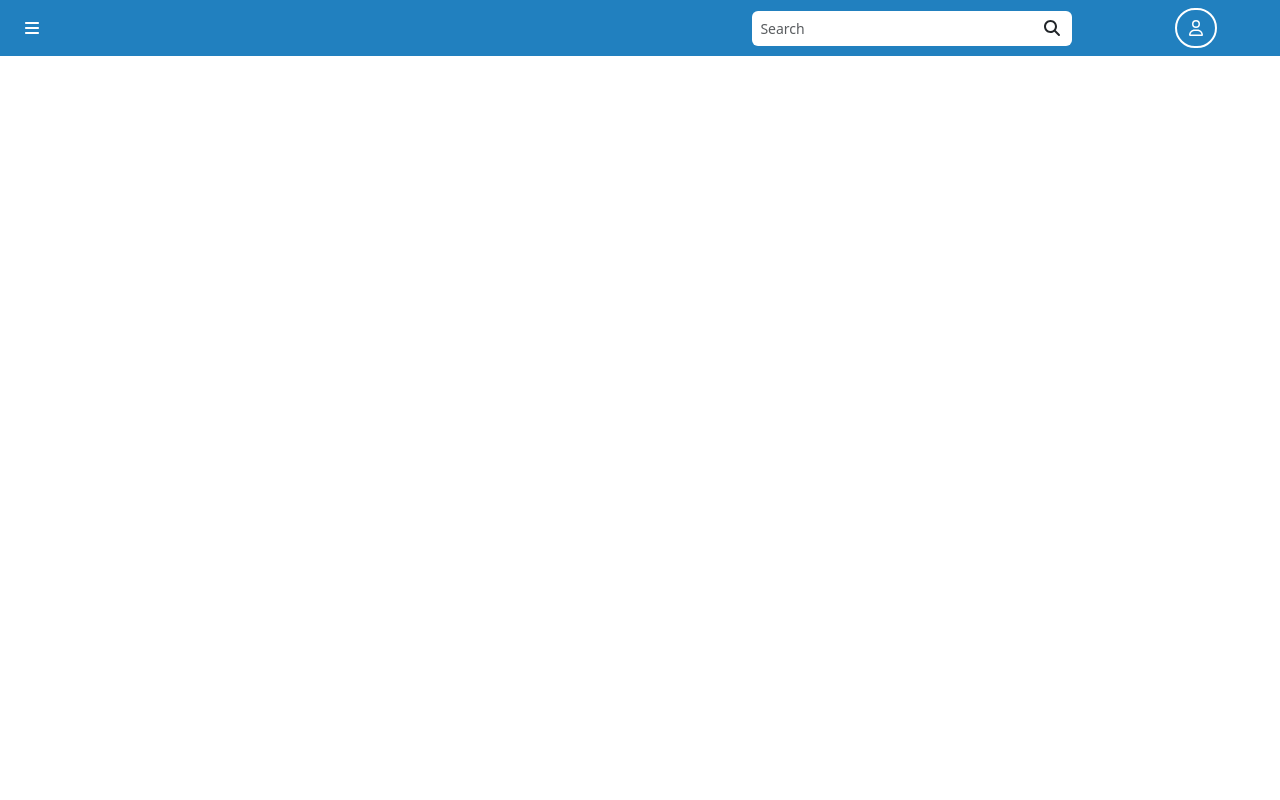
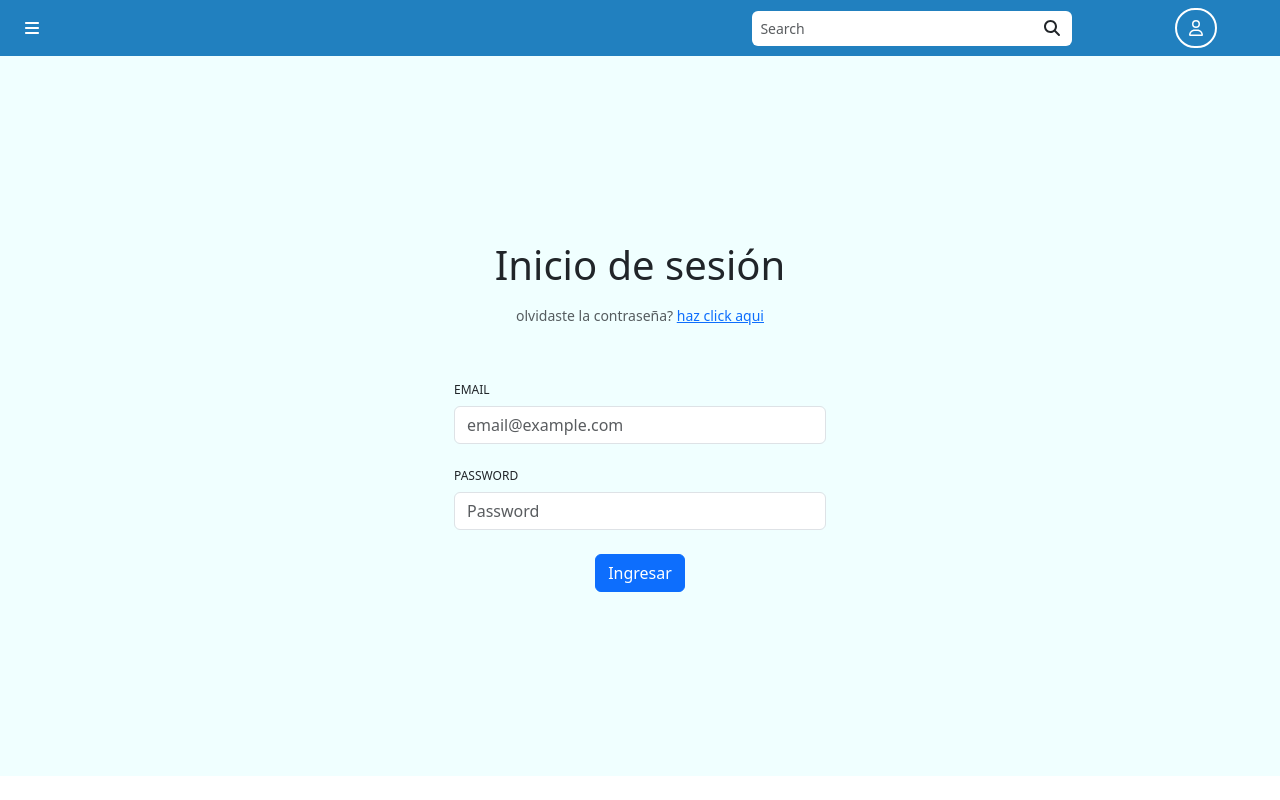
Before and after one commit to arceorg/HellManagerFrontend, a React (Create React App) app: page / in a window 1280 px wide. Built offline with nearby package versions, Linux system fonts and the light colour scheme.

Commit message:
[ADD] login ui

```diff
--- a/src/App.css
+++ b/src/App.css
@@ -1,6 +1,10 @@
 .primary {
   background-color: #2180bf !important;
   color: white !important;
+}
+
+.text-font-size {
+  font-size: 0.75em;
 }
 
 @media only screen and (width <= 479px) {
--- a/src/App.tsx
+++ b/src/App.tsx
@@ -2,9 +2,15 @@ import React from "react";
 import "bootstrap/dist/css/bootstrap.min.css";
 import "./App.css";
 import { Header } from "./components/Header/Header";
+import { Login } from "./components/login/login";
 
 function App() {
-  return <Header />;
+  return (
+    <body>
+      <Header />
+      <Login />
+    </body>
+  );
 }
 
 export default App;
--- /dev/null
+++ b/src/components/login/login.css
@@ -0,0 +1,14 @@
+main {
+  background-color: azure;
+  width: 100vw;
+  height: 90vh;
+  display: flex;
+  justify-content: center;
+  align-items: center;
+}
+
+.login-form {
+  padding: 2% 5%;
+  max-width: 500px;
+  width: 100%;
+}
--- a/src/components/login/login.tsx
+++ b/src/components/login/login.tsx
@@ -1,9 +1,49 @@
 import React from "react";
+import Col from "react-bootstrap/Col";
+import Form from "react-bootstrap/Form";
+import Row from "react-bootstrap/Row";
+import "./login.css";
+import { Button } from "react-bootstrap";
 
 export const Login = () => {
   return (
-    <div>
-      <h1>Hello, World!</h1>
-    </div>
+    <main>
+      <Form className="login-form">
+        <Form.Group className="text-center">
+          <Form.Label className="">
+            <h1>Inicio de sesión</h1>
+          </Form.Label>
+          <Form.Text className="d-block mt-0 mb-5">
+            olvidaste la contraseña? <a href="#">haz click aqui</a>
+          </Form.Text>
+        </Form.Group>
+        <Form.Group
+          as={Row}
+          className="mb-3 mt-3"
+          controlId="formPlaintextEmail"
+        >
+          <Form.Label column className="text-font-size">
+            EMAIL
+          </Form.Label>
+          <Col sm="12">
+            <Form.Control type="email" placeholder="email@example.com" />
+          </Col>
+        </Form.Group>
+
+        <Form.Group as={Row} className="mb-3" controlId="formPlaintextPassword">
+          <Form.Label column className="text-font-size">
+            PASSWORD
+          </Form.Label>
+          <Col sm="12">
+            <Form.Control type="password" placeholder="Password" />
+          </Col>
+        </Form.Group>
+        <Form.Group className="text-center">
+          <Button type="submit" className="mt-2">
+            Ingresar
+          </Button>
+        </Form.Group>
+      </Form>
+    </main>
   );
 };
```
